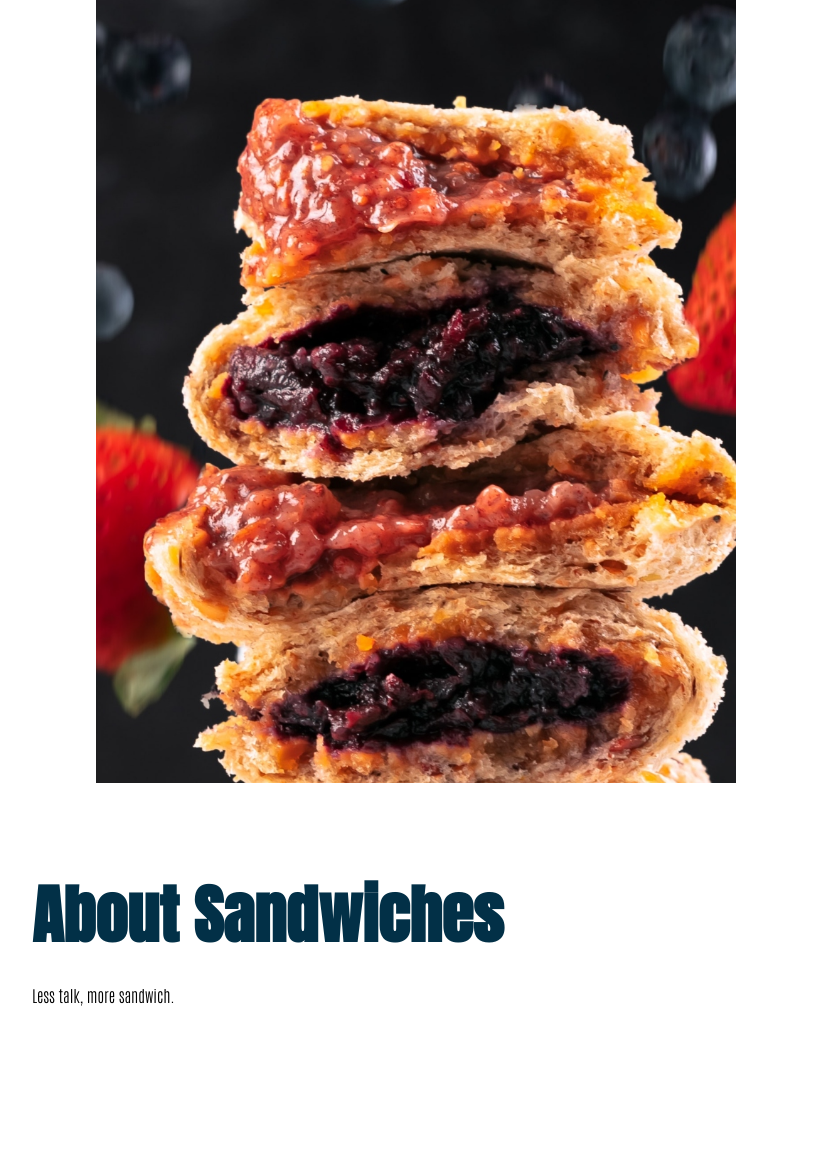
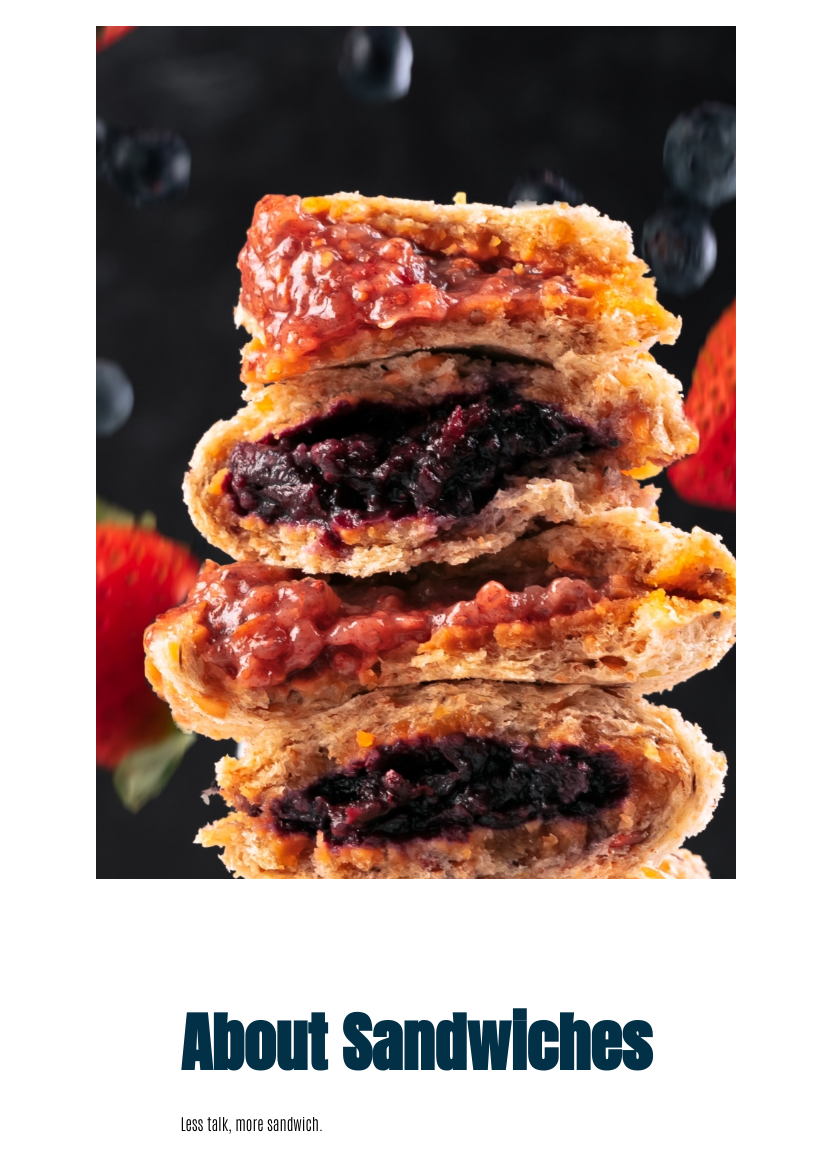
Before and after one commit to is-120-winter-2023/responsive-flexboxes-kevinray18, a website: page about/index.html in a window 1280 px wide. Shown: the part 166-1317 px from the top of the page, without its empty margins (224-1046 px from the left). Before the commit the page ends 1173 px from the top, so only its background shows below. Drawn offline with Linux system fonts and the light colour scheme.

Commit message:
try this

```diff
--- a/styles/main.css
+++ b/styles/main.css
@@ -12,6 +12,9 @@
   --color-secondary: #219ebc; /* clear sky */
   --color-accent: #fb8500; /* summer time */
   --color-accent-light: #ffb703; /* orange creamsickle */
+  --gutter: 1rem;
+  --gap: 6rem;
+  --half-gap: calc(var(--gap) / 2);
 }
 
 *,
@@ -94,7 +97,8 @@ img[src$="svg"] {
 body {
   font-family: "Antonio", sans-serif;
   color: var(--color-font);
-  font-weight: 500;
+  display: flex;
+  flex-direction: column;
   font-size: 1rem;
 }
 
@@ -185,8 +189,17 @@ a.button:hover {
 
 main {
   margin: 0 auto;
+  padding: 0 var(--gutter);
+  max-width: 50rem;
+}
+
+article,
+aside {
+  margin-bottom: 6rem;
+}
+
+aside {
   padding: 0 1rem;
-  max-width: 50rem;
 }
 
 .hero picture {
```
